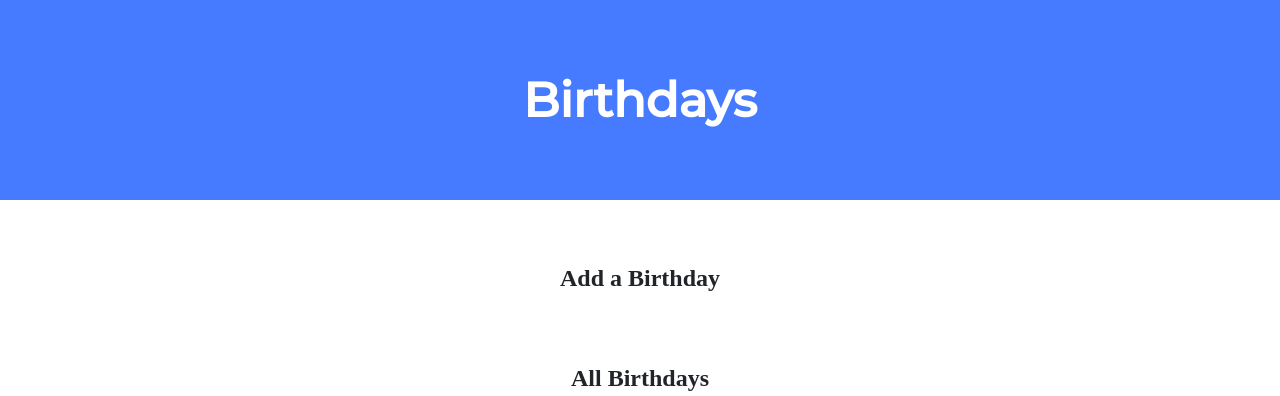
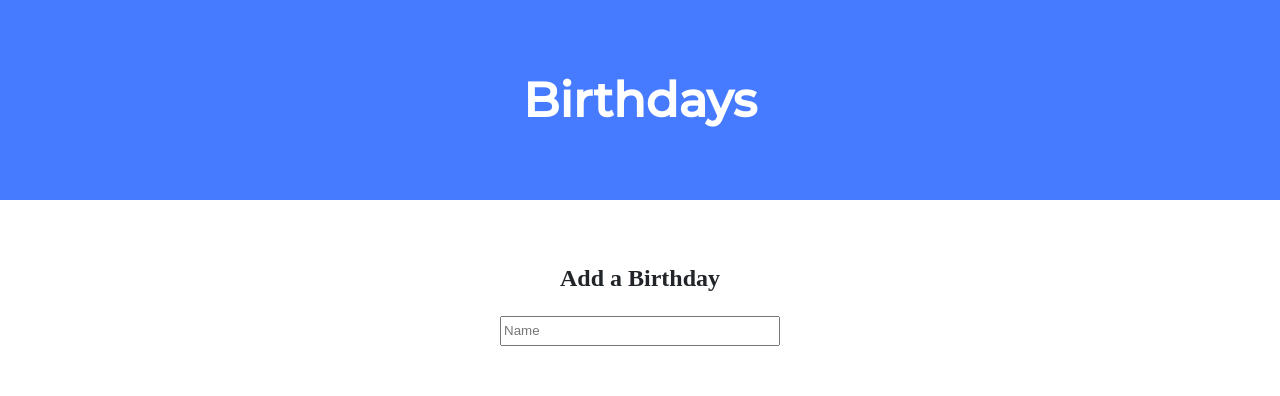
Before and after one commit to mjiid/cs50, a Flask app: page / in a window 1280 px wide. Shown: the top 396 px of the page. Run offline with Flask 2, Linux system fonts and the light colour scheme; some libraries are stand-ins or nearby versions.

Commit message:
Sat, Dec 31, 2022, 3:21 PM +00:00

```diff
--- a/birthdays/templates/index.html
+++ b/birthdays/templates/index.html
@@ -15,6 +15,7 @@
 
                 <h2>Add a Birthday</h2>
                 <!-- TODO: Create a form for users to submit a name, a month, and a day -->
+                <input type="text" name = "name" placeholder="Name" >
             </div>
 
             <div class="section">
```
